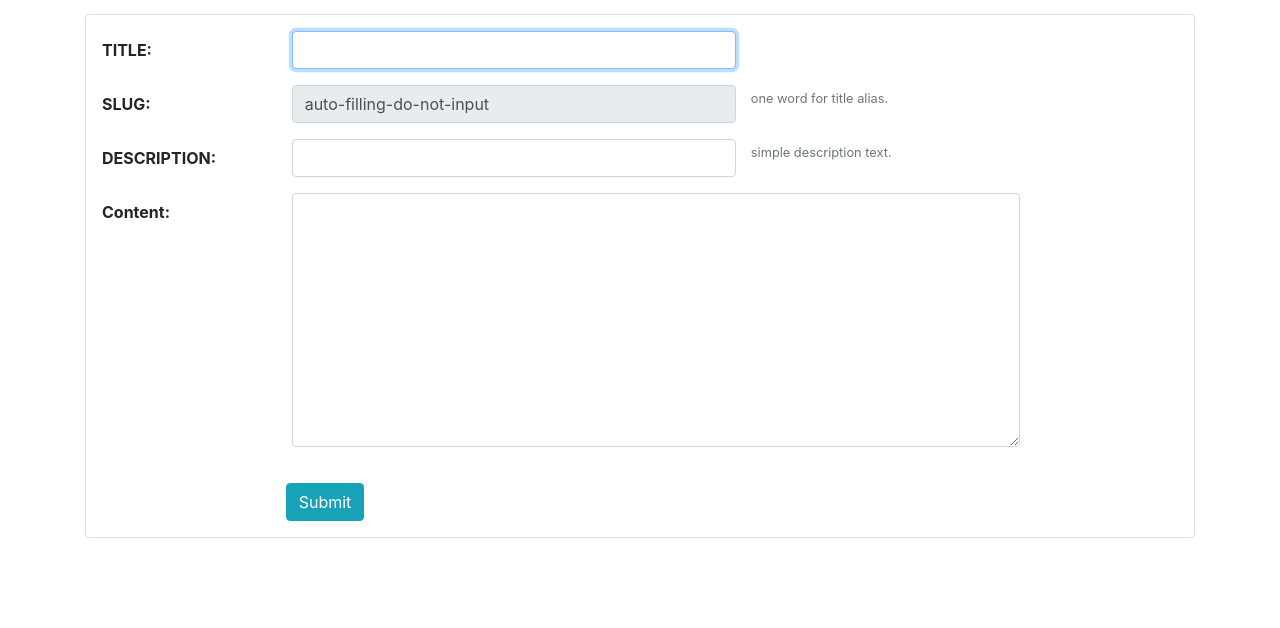
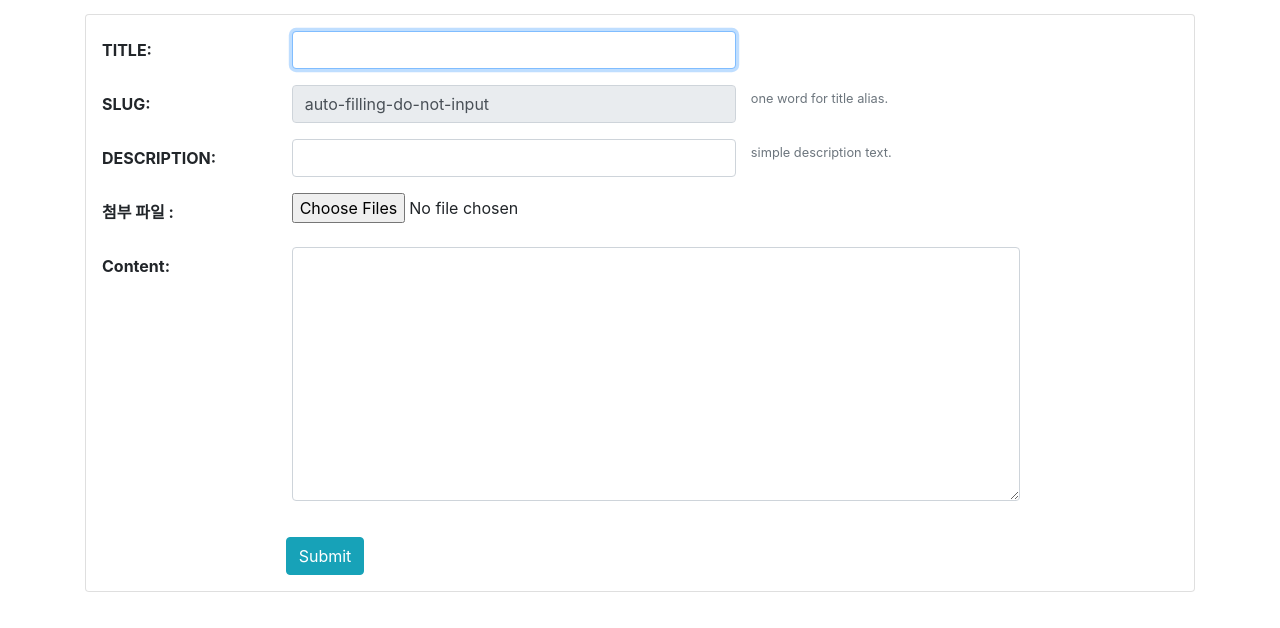
Before and after one commit to jeonghaejun/05.django, a Django app: page /blog/add/ in a window 1280 px wide. Shown: the part 172-800 px from the top of the page. Run offline with Django 3.2, Linux system fonts and the light colour scheme; a user stored in the database is signed in; parts of the project's set-up code (start-up, migrations or seed data) failed here and were passed over; some libraries are stand-ins or nearby versions.

Commit message:
21.01.28 3rd 05.django

```diff
--- a/web_app2/blog/templates/blog/post_form.html
+++ b/web_app2/blog/templates/blog/post_form.html
@@ -11,13 +11,14 @@
     {{ form.errors }}
 </div>
 {% endif %}
-<form action="." method="post" class="card pt-3">{% csrf_token %}
+<form action="." method="post" enctype="multipart/form-data" class="card pt-3">{% csrf_token %}
     <div class="form-group row">
         {{ form.title|add_label_class:"col-form-label col-sm-2 ml-3 font-weight-bold" }}
         <div class="col-sm-5">
             {{ form.title|add_class:"form-control"|attr:"autofocus" }}
         </div>
     </div>
+
     <div class="form-group row">
         {{ form.slug|add_label_class:"col-form-label col-sm-2 ml-3 font-weight-bold" }}
         <div class="col-sm-5">
@@ -34,6 +35,14 @@
         <small class="form-text text-muted">
             {{ form.description.help_text }}</small>
     </div>
+
+    <div class="form-group row">
+        <label for="files" class="col-form-label col-sm-2 ml-3 font-weight-bold">첨부 파일 :</label>
+        <div class="col-sm-8 ">
+            <input type="file" id="files" name="files" multiple>
+        </div>
+    </div>
+
     <div class="form-group row">
         {{ form.content|add_label_class:"col-form-label col-sm-2 ml-3 font-weight-bold" }}
         <div class="col-sm-8">
--- a/web_app2/blog/views.py
+++ b/web_app2/blog/views.py
@@ -1,8 +1,9 @@
+from django.http import response
 from django.shortcuts import render
 
 # Create your views here.
 from django.views.generic import ListView, DetailView, TemplateView
-from blog.models import Post
+from blog.models import Post, PostAttachFile
 from django.views.generic.dates import ArchiveIndexView, YearArchiveView, MonthArchiveView, DayArchiveView, TodayArchiveView
 from django.views.generic import FormView
 from django.db.models import Q
@@ -101,7 +102,16 @@ class PostCreateView(LoginRequiredMixin, CreateView):
 
     def form_valid(self, form):
         form.instance.owner = self.request.user
-        return super().form_valid(form)
+
+        response= super().form_valid(form) # Post모델 저장, self.object
+
+        # 업로드 파일 얻기
+        files=self.request.FILES.getlist("files")
+        for file in files:
+            attach_file=PostAttachFile(post=self.object,filename=file.name, size=file.size,content_type=file.content_type,upload_file=file)
+            attach_file.save()
+        return response
+
 
 class PostUpdateView(OwnerOnlyMixin, UpdateView):
     model = Post
```
Also changed, not shown: 1 other file.
